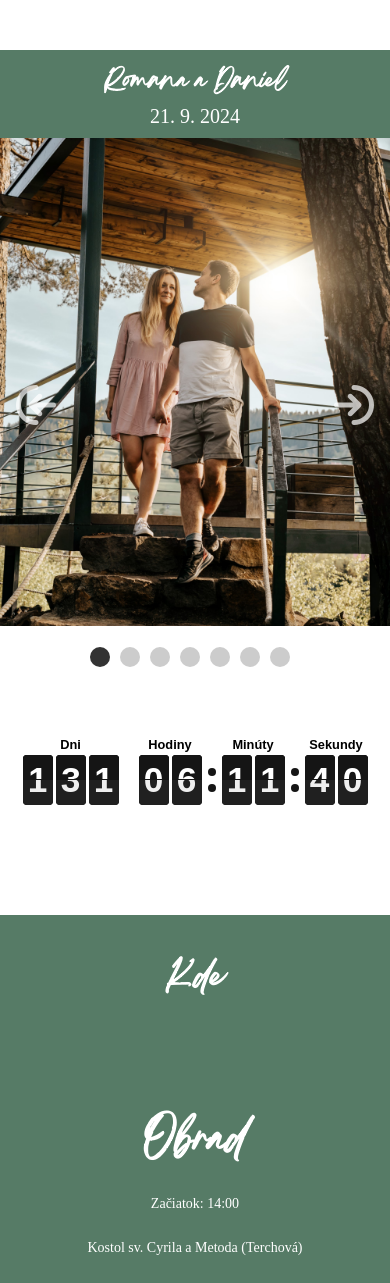
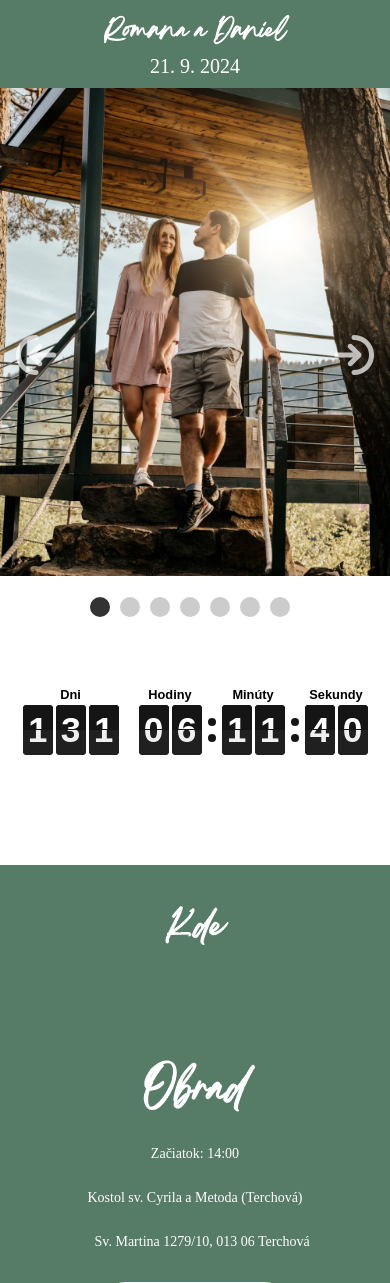
Before and after one commit to Gether1996/MainFolder, a Django app: page / in a window 390 px wide. Shown: the part 70-1353 px from the top of the page. Run offline with Django 4.2, Linux system fonts and the light colour scheme; data comes from the database, SQL or seed files in the repository; some web fonts are replaced.

Commit message:
adsf
asdf

```diff
--- a/static/style.css
+++ b/static/style.css
@@ -367,6 +367,12 @@ button[type="submit"]:hover {
 
 @media screen and (max-width: 500px) {
 
+    body{
+        margin: 0px;
+        margin-top: 70px;
+        padding: 0px;
+    }
+
     .navbar {
         height: 70px;
     }
```
